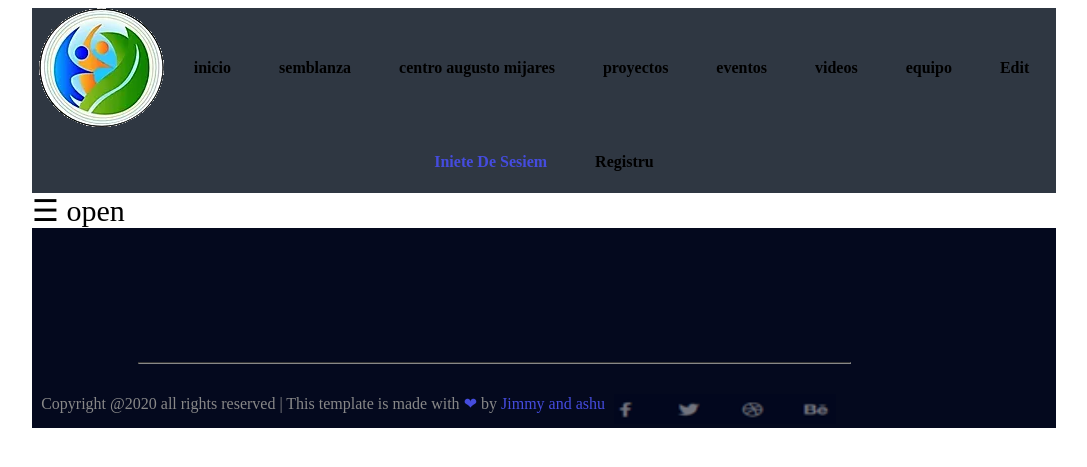
After one commit to JiaMing5139/wdm-cse-5335, a PHP site: page /edit.html in a window 1280 px wide. The commit adds this page. Shown: the top 467 px of the page, without its empty margins (104-1191 px from the left). Run offline with PHP 8.4, Linux system fonts and the light colour scheme; some web fonts are replaced.

Commit message:
edit.page onprogress

```diff
--- a/Iniete De Sesiem.html
+++ b/Iniete De Sesiem.html
@@ -17,7 +17,8 @@
         <a href="eventos.html">eventos</a>
         <a href="videos.html">videos</a>
         <a href="equipo.html">equipo</a>
-        <a href="Iniete De Sesiem.html" class="activeTag">Iniete De Sesiem</a>
+        <a href="Iniete De Sesiem.html" target="popup" class="activeTag">Iniete De Sesiem</a>
+        <!-- <a target="popup" onclick="window.open('Inicio De Sesion.html','','height=600,width=700,scrollbars=no');return false;" >Inicio de Session</a> -->
         <a href="Registru.html">Registru</a>
     </div >
     <form action="" method="post">
--- a/centro augusto mijares.html
+++ b/centro augusto mijares.html
@@ -8,7 +8,8 @@
 <body>
     <script>
         if(sessionStorage.getItem('username')==null){
-            window.location.href="Iniete De Sesiem.html";
+            // window.location.href="Iniete De Sesiem.html";
+            window.open("Iniete De Sesiem.html");
         }
     </script>
 <div id="wrapper" class="mijares">
--- /dev/null
+++ b/edit.html
@@ -0,0 +1,55 @@
+<!DOCTYPE html>
+<html lang="en">
+<head>
+    <meta charset="UTF-8">
+    <title>Title</title>
+    <link rel="stylesheet" type="text/css" href="style/mijares.css">
+    <script src="login.js"></script>
+</head>
+<body>
+<div id="wrapper" class="edit">
+    <div class="nav-container">
+        <img src="static/logo.png">
+        <a href="inicio.html" >inicio</a>
+        <a href="semblanza.html">semblanza</a>
+        <a href="centro augusto mijares.html">centro augusto mijares</a>
+        <a href="proyectos.html">proyectos</a>
+        <a href="eventos.html">eventos</a>
+        <a href="videos.html">videos</a>
+        <a href="equipo.html">equipo</a>
+        <a href="edit.html">Edit</a>
+        <a href="Iniete De Sesiem.html" target="popup" class="activeTag">Iniete De Sesiem</a>
+        <a href="Registru.html">Registru</a>
+    </div >
+    <div id="mySidenav" class="sidenav">
+        <a href="javascript:void(0)" class="closebtn" onclick="closeNav()">&times;</a>
+        <a href="#">About</a>
+        <a href="#">Services</a>
+        <a href="#">Clients</a>
+        <a href="#">Contact</a>
+      </div>
+
+      <span style="font-size:30px;cursor:pointer" onclick="openNav()">&#9776; open</span>
+
+    <script>
+    function openNav() {
+        document.getElementById("mySidenav").style.width = "250px";
+    }
+
+    function closeNav() {
+        document.getElementById("mySidenav").style.width = "0";
+    }
+</script>
+
+    <footer>
+        <div class="container">
+            <div id="bootom-container" >
+                <hr>
+                <text>Copyright @2020 all rights reserved | This template is made with <text id="name">❤</text> ️by <text id="name">Jimmy and ashu</text></text>
+                <div id="iconGroup" style="float: right">
+                    <img src="static/4icon.png" alt="">
+                </div>
+            </div>
+        </div>
+    </footer>
+   </div>
--- a/style/mijares.css
+++ b/style/mijares.css
@@ -59,7 +59,7 @@ h4{
 .nav-container a {
     text-decoration:none;
     display: inline-block;
-    margin: 5px;
+    margin: 2px;
     text-align: center;
     font-weight: bold  ;
     padding: 20px;
```
Also changed, not shown: other parts of style/mijares.css (+43 -1 lines), proyectos.html (+15 -13 lines).
